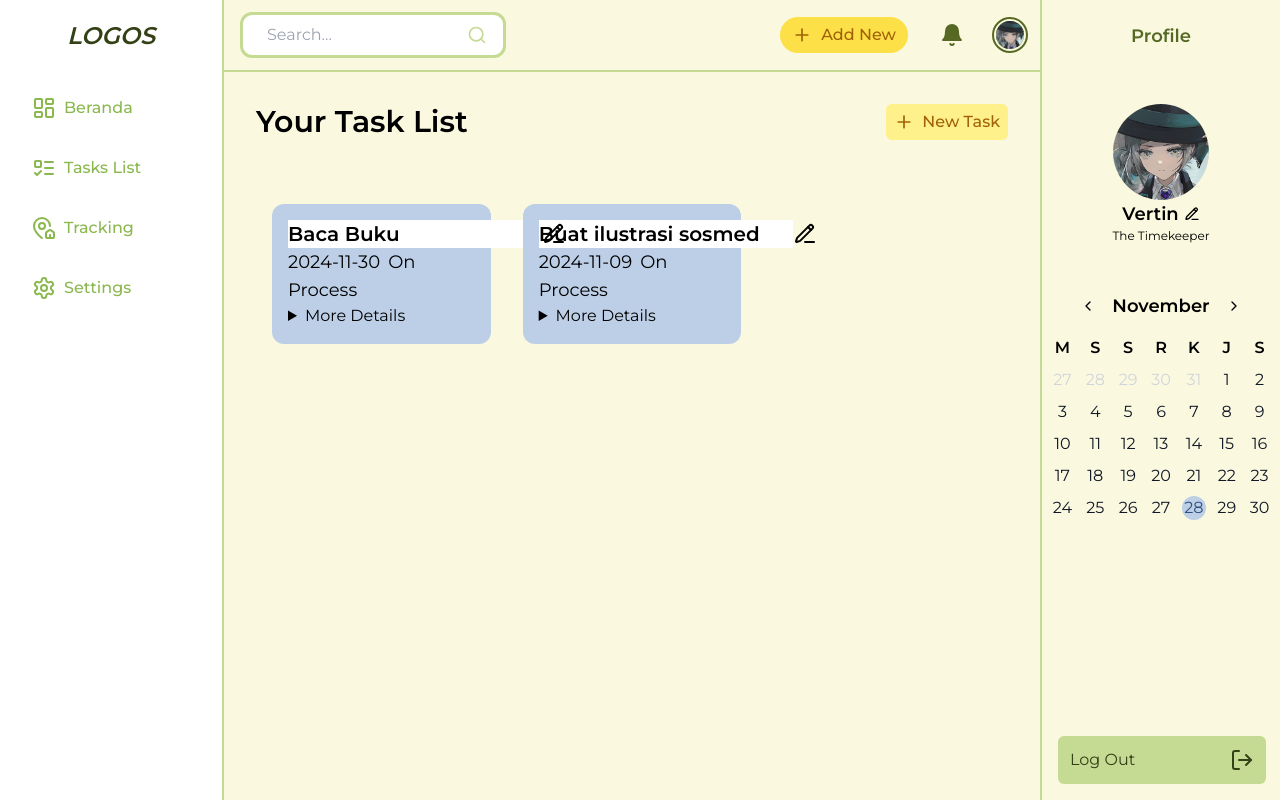
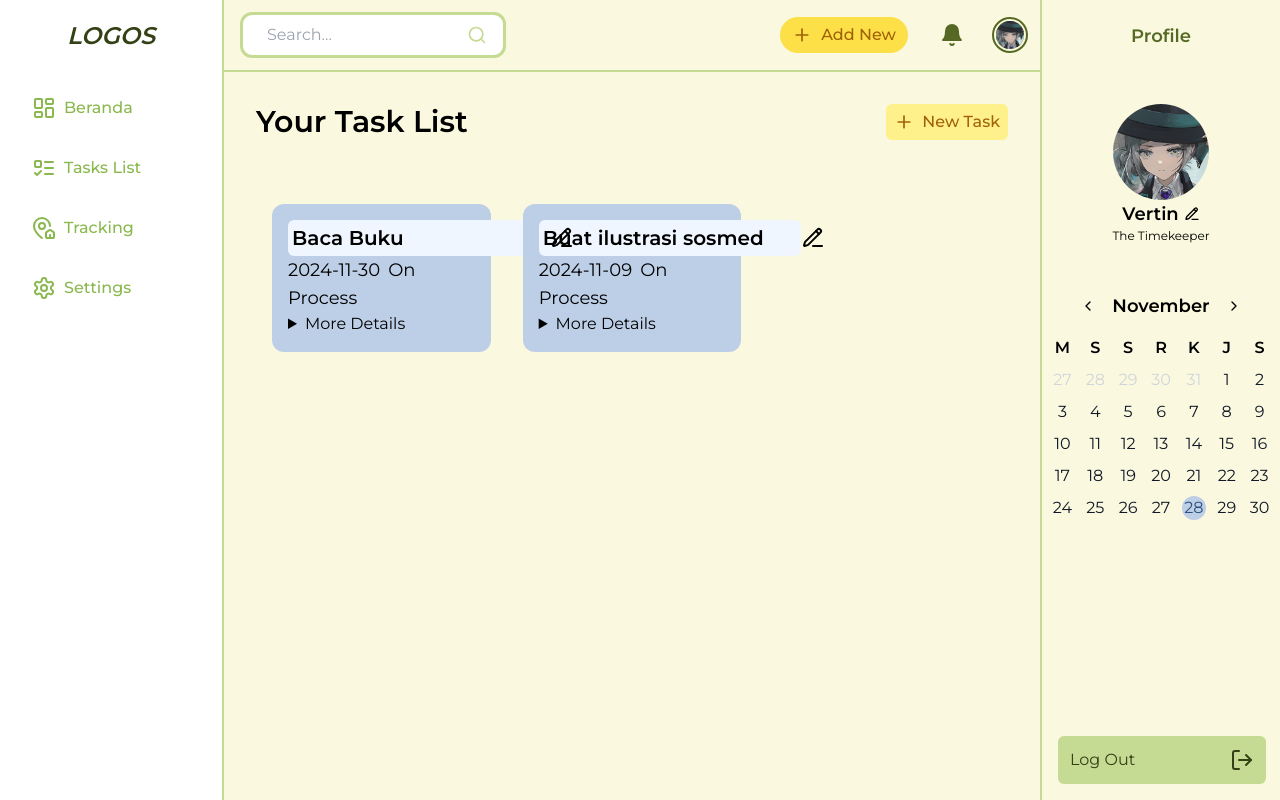
Before and after one commit to Lizzy0721/MyDashboard, a React (Vite) app: page /task in a window 1280 px wide. Built offline with nearby package versions, Linux system fonts and the light colour scheme.

Commit message:
changes for input view of task card edit

```diff
--- a/src/components/Cards/CardTask.tsx
+++ b/src/components/Cards/CardTask.tsx
@@ -50,7 +50,7 @@ export default function CardTask({task, handleDeleteTask, handleEditTask} : card
         <form onSubmit={handleSaveEdit} className="p-4 m-4 h-fit bg-silver_lake_blue-200 rounded-xl">
             <div className="flex justify-between items-center">
                 <h1 className="font-bold text-xl">
-                   {!isEdit ? task.title : (<input type="text" value={title} onChange={(e) => setTitle(e.target.value)}/>)}
+                   {!isEdit ? task.title : (<input type="text" value={title} onChange={(e) => setTitle(e.target.value)} className="bg-blue-50 p-1 rounded-md"/>)}
                 </h1>
                 <button ref={buttonRef} className="relative" >
                     <PencilLine className="size-6 active:opacity-60" onClick={handleOptions}/>
```
